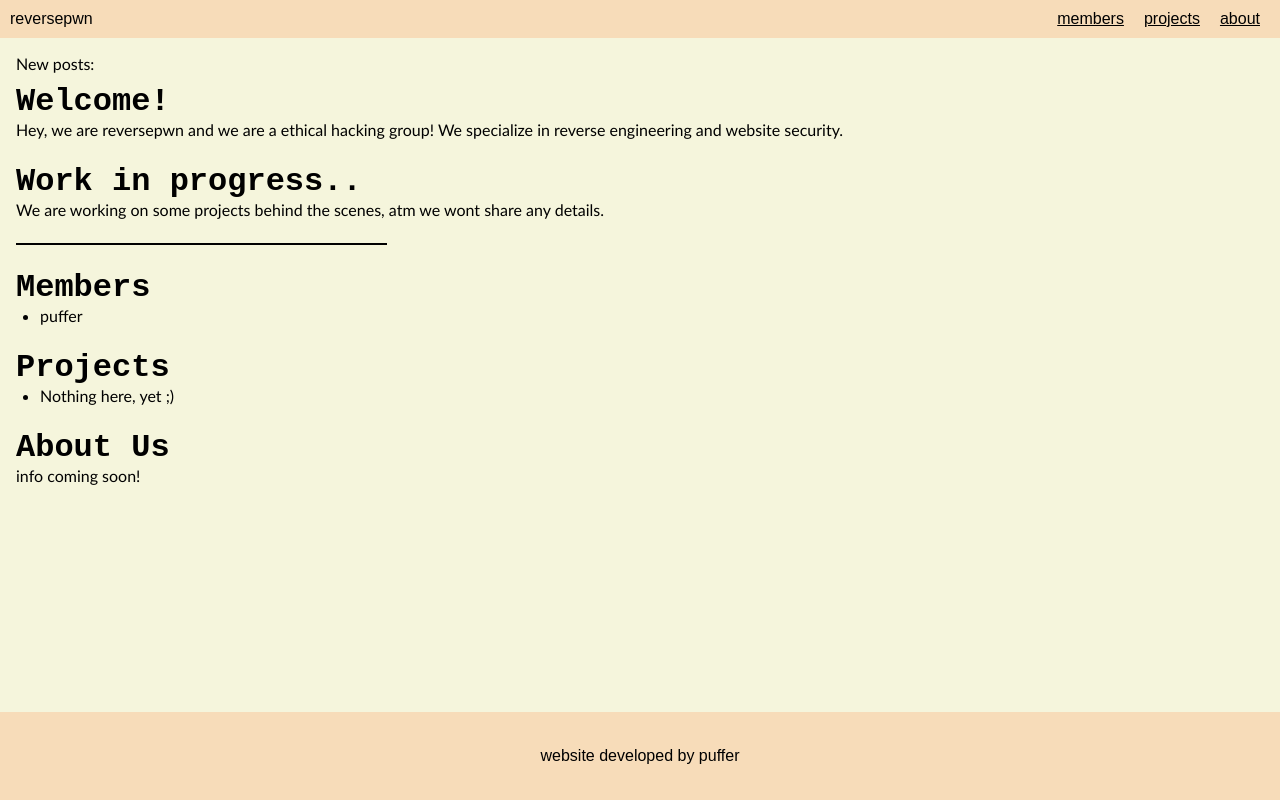
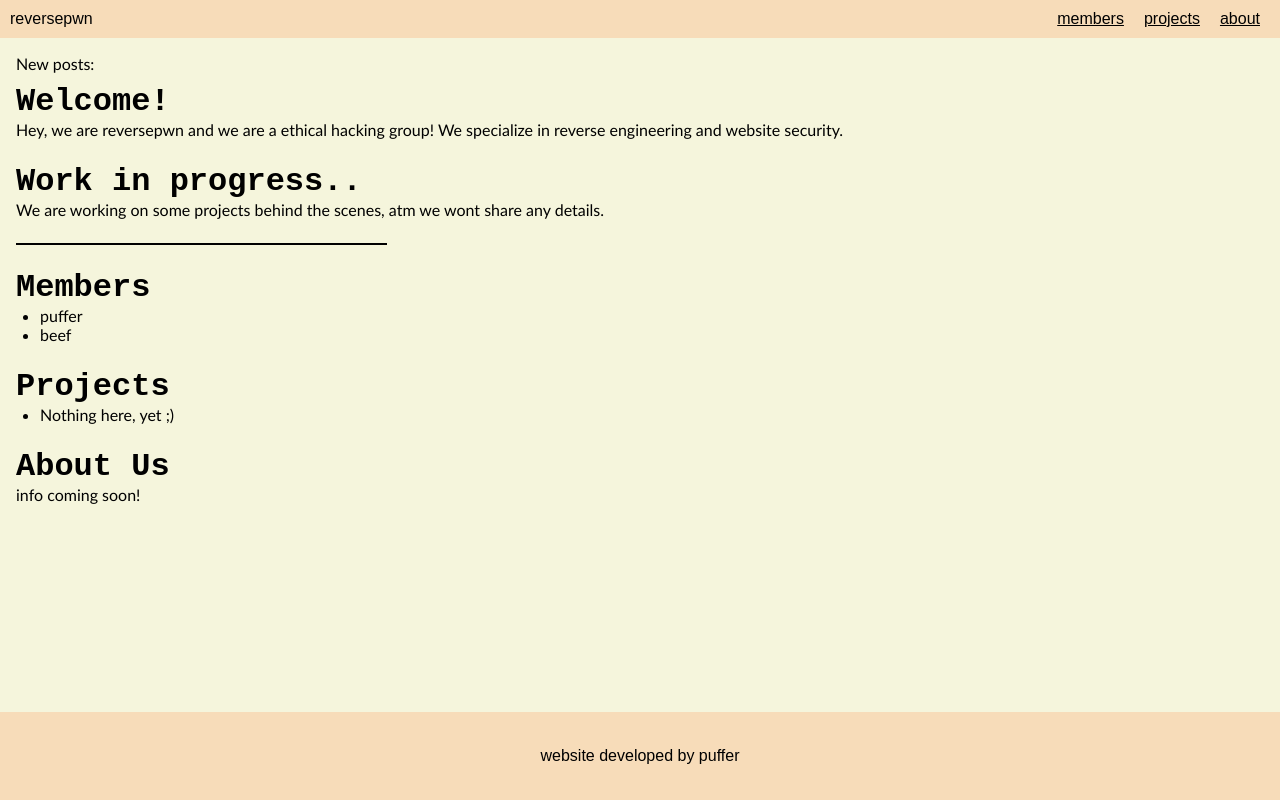
Before and after one commit to reversepwn/reversepwn.github.io, a plain HTML site: page index.html in a window 1280 px wide. Drawn offline with Linux system fonts and the light colour scheme; a web font is replaced by a local one.

Commit message:
Update index.html

```diff
--- a/index.html
+++ b/index.html
@@ -35,6 +35,9 @@
                 <li>
                     <a href="https://twitter.com/pufferisadev">puffer</a>
                 </li>
+                <li>
+                    <a href="https://twitter.com/mrbeef777">beef</a>
+                </li>
             </ul>
         </div>
         <div class="article" id="projects">
```
